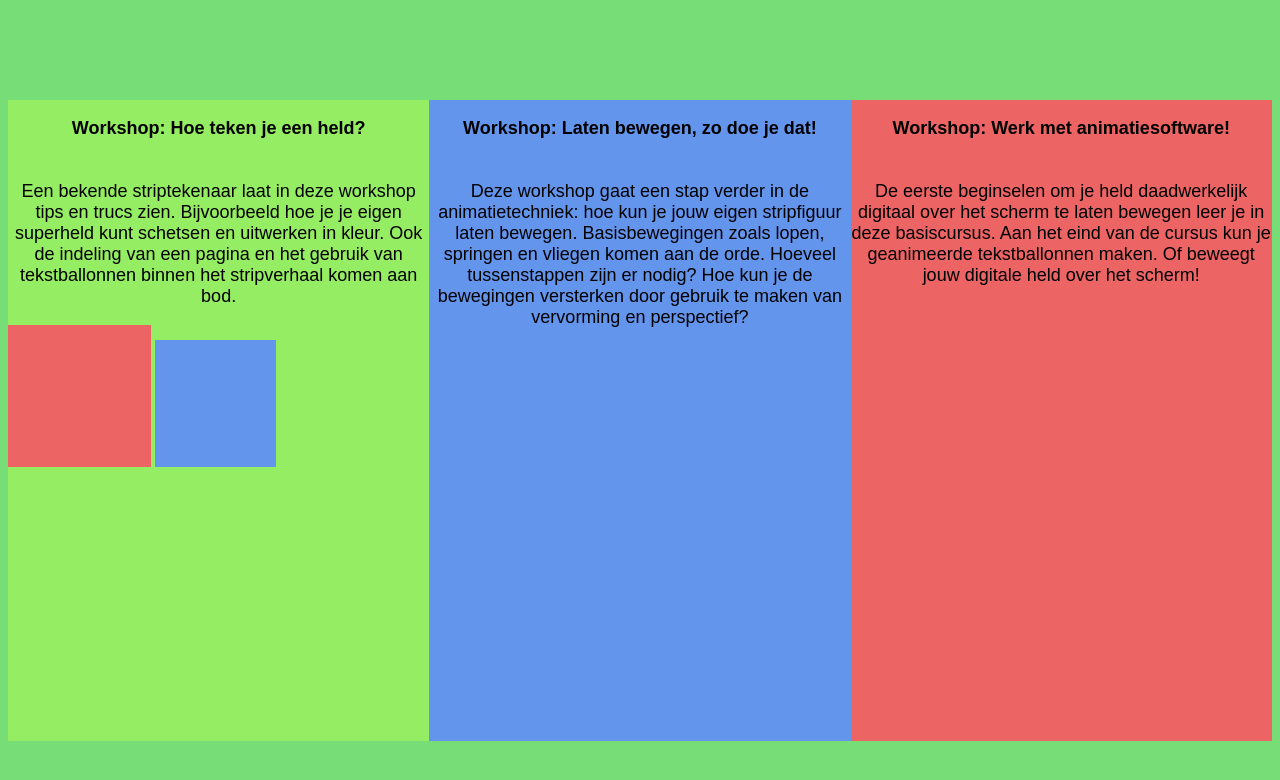
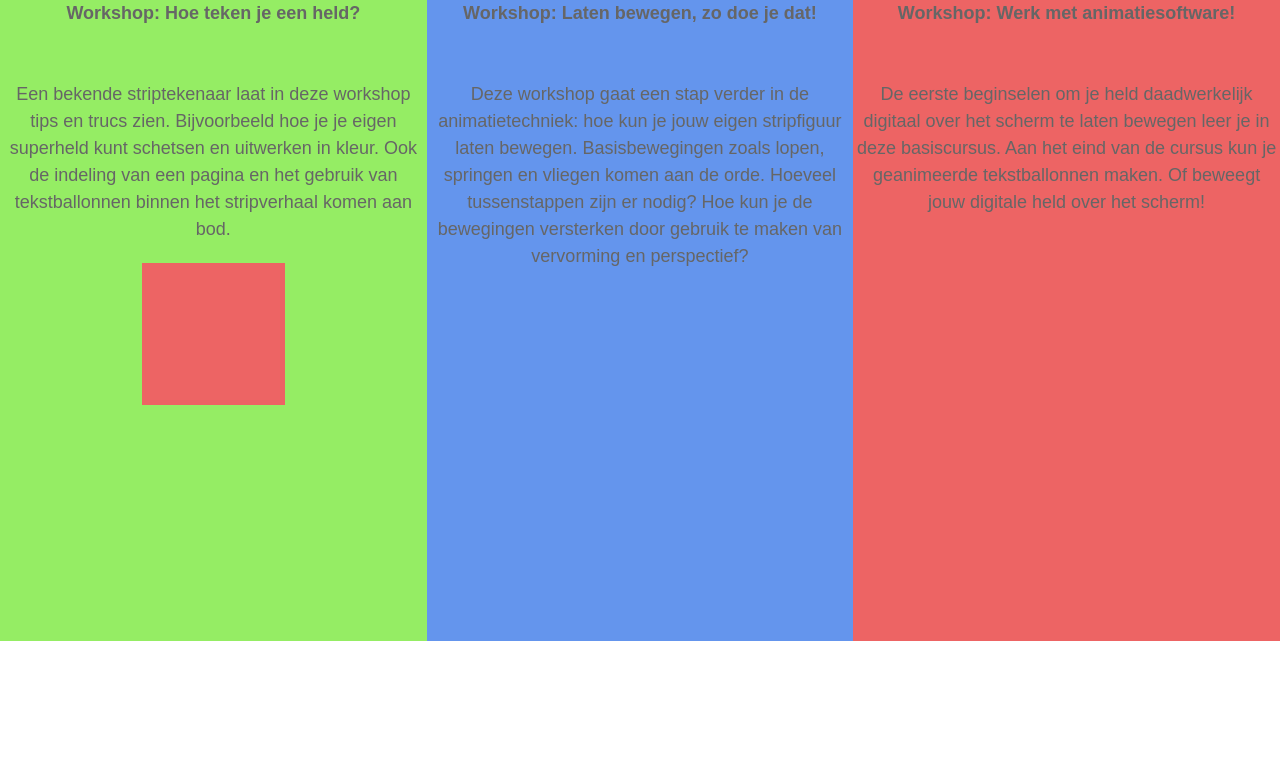
Before and after one commit to theikegeraads/mvisite, a plain HTML site: page sub1.html in a window 1280 px wide. Drawn offline with nearby package versions, Linux system fonts and the light colour scheme.

Commit message:
Fixed UIKit on sub1

```diff
--- a/sub1.html
+++ b/sub1.html
@@ -36,12 +36,16 @@
             margin-top: 100px;
 
         }
+    </style>
+
+    <!-- UIkit CSS -->
+
+    <link rel="stylesheet" href="https://cdn.jsdelivr.net/npm/uikit@3.2.6/dist/css/uikit.min.css" />
+    <!-- UIkit JS -->
+    <script src="https://cdn.jsdelivr.net/npm/uikit@3.2.6/dist/js/uikit.min.js"></script>
+    <script src="https://cdn.jsdelivr.net/npm/uikit@3.2.6/dist/js/uikit-icons.min.js"></script>
 
 
-
-        < !-- UIkit CSS --><link rel="stylesheet"href="https://cdn.jsdelivr.net/npm/uikit@3.2.6/dist/css/uikit.min.css"/>< !-- UIkit JS --><script src="https://cdn.jsdelivr.net/npm/uikit@3.2.6/dist/js/uikit.min.js"></script><script src="https://cdn.jsdelivr.net/npm/uikit@3.2.6/dist/js/uikit-icons.min.js"></script>
-
-    </style>
 </head>
 
 <body>
@@ -82,13 +86,17 @@
             <p><b>Workshop: Laten bewegen, zo doe je dat!</b>
                 <br><br><br>
 
-                Deze workshop gaat een stap verder in de animatietechniek: hoe kun je jouw eigen stripfiguur laten bewegen. Basisbewegingen zoals lopen, springen en vliegen komen aan de orde. Hoeveel tussenstappen zijn er nodig? Hoe kun je de bewegingen versterken door gebruik te maken van vervorming en perspectief?
+                Deze workshop gaat een stap verder in de animatietechniek: hoe kun je jouw eigen stripfiguur laten
+                bewegen. Basisbewegingen zoals lopen, springen en vliegen komen aan de orde. Hoeveel tussenstappen zijn
+                er nodig? Hoe kun je de bewegingen versterken door gebruik te maken van vervorming en perspectief?
             </p>
         </div>
         <div class="column" style="background-color:#ed6464;">
             <p><b>Workshop: Werk met animatiesoftware!</b><br><br><br>
-                De eerste beginselen om je held daadwerkelijk digitaal over het scherm te laten bewegen leer je in deze basiscursus.
-                Aan het eind van de cursus kun je geanimeerde tekstballonnen maken. Of beweegt jouw digitale held over het scherm!
+                De eerste beginselen om je held daadwerkelijk digitaal over het scherm te laten bewegen leer je in deze
+                basiscursus.
+                Aan het eind van de cursus kun je geanimeerde tekstballonnen maken. Of beweegt jouw digitale held over
+                het scherm!
             </p>
         </div>
     </div>
```
